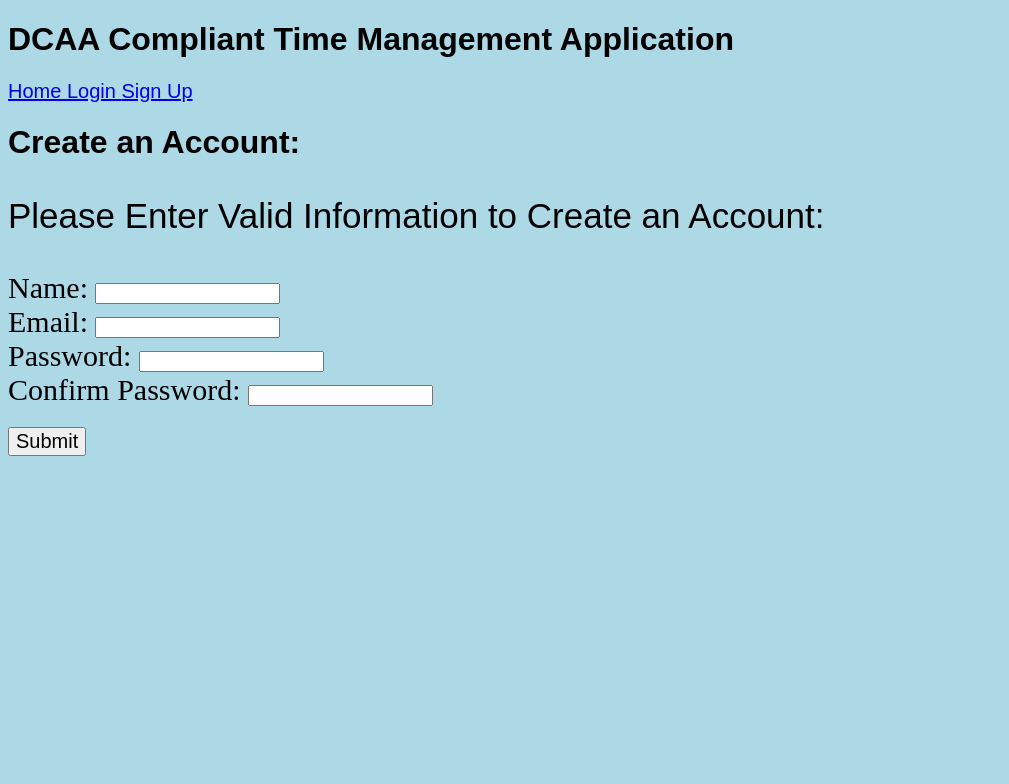
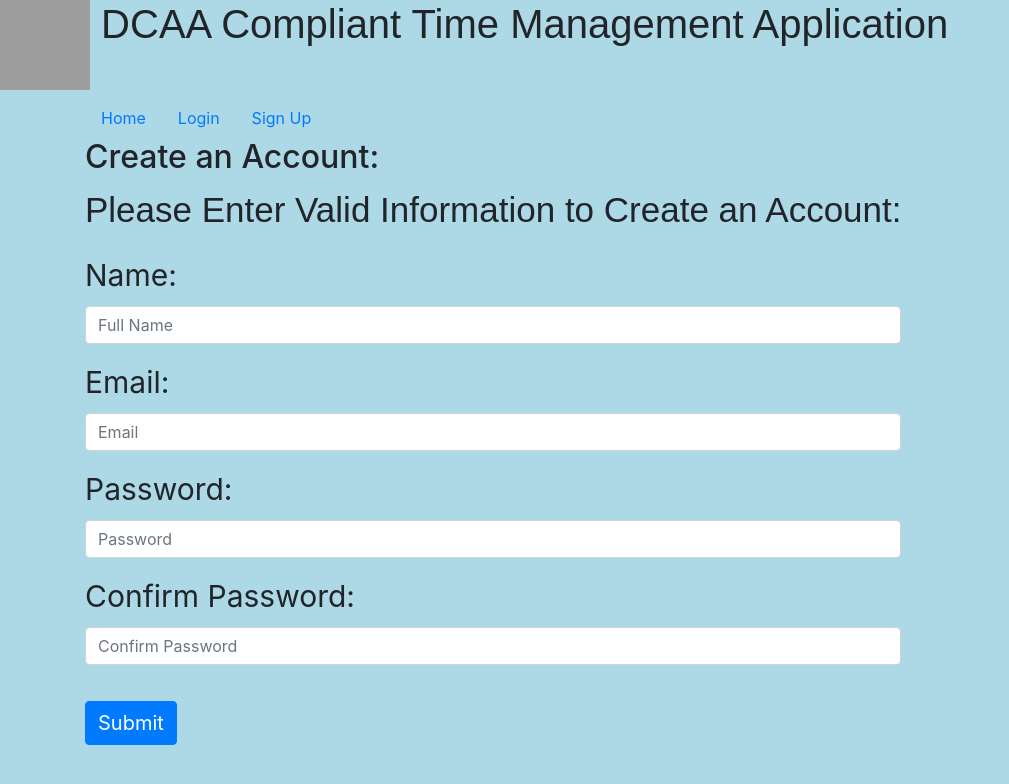
Before and after one commit to jsines/CSI4999-project, a Flask app: page /signup in a window 1280 px wide. Shown: the top 784 px of the page, without its empty margins (0-1009 px from the left). Run offline with Flask 2, Linux system fonts and the light colour scheme; some libraries are stand-ins or nearby versions; grey boxes are pictures that could not be loaded.

Commit message:
Updated base.html file with improved CSS.

```diff
--- /dev/null
+++ b/project/templates/base2.html
@@ -0,0 +1,35 @@
+<!DOCTYPE html>
+<html lang="en">
+
+<head>
+    <title>csi4999 project</title>
+    <meta charset="utf-8">
+    <meta http-equiv="X-UA-Compatible" content="IE=edge">
+    <meta name="viewport" content="width=device-width, initial-scale=1">
+    <link rel="stylesheet" href="/static/stylesheet.css" />
+    <link rel="stylesheet" href="https://maxcdn.bootstrapcdn.com/bootstrap/4.5.2/css/bootstrap.min.css">
+    <script src="https://ajax.googleapis.com/ajax/libs/jquery/3.5.1/jquery.min.js"></script>
+    <script src="https://cdnjs.cloudflare.com/ajax/libs/popper.js/1.16.0/umd/popper.min.js"></script>
+    <script src="https://maxcdn.bootstrapcdn.com/bootstrap/4.5.2/js/bootstrap.min.js"></script>
+    <link rel="stylesheet" href="/static/stylesheet.css" /> </head>
+
+<body>
+    <div class="page-header">
+        <h1> <img src="/static/DCAA2x2.jpg" width="90" height="90" class="d-inline-block align-top" alt="">
+        DCAA Compliant Time Management Application</h1> </div>
+    <div class="container">
+        <ul class="nav">
+            <li class="nav-item"> <a class="nav-link" href="{{ url_for('main.index') }}">Home</a> </li> {% if current_user.is_authenticated %}
+            <li class="nav-item"> <a class="nav-link" href="{{ url_for('main.profile') }}">Profile</a> </li> {% endif %} {% if not current_user.is_authenticated %}
+            <li class="nav-item"> <a class="nav-link" href="{{ url_for('auth.login') }}">Login</a> </li> {% endif %} {% if not current_user.is_authenticated %}
+            <li class="nav-item"> <a class="nav-link" href="{{ url_for('auth.signup') }}">Sign Up</a> </li> {% endif %} {% if current_user.is_authenticated %}
+            <li class="nav-item">
+                <a class="nav-link" href="{{ url_for('auth.logout') }}"></a>
+            </li> {% endif %} </ul>
+        <div>
+            <div> {% block content %} {% endblock %} </div>
+        </div>
+    </div>
+</body>
+
+</html>
--- a/project/templates/profile.html
+++ b/project/templates/profile.html
@@ -1,5 +1,5 @@
-{% extends "base.html" %} {% block content %}
-<link rel="stylesheet" href="/static/stylesheet.css">
+{% extends "base2.html" %} {% block content %}
+    <link rel="stylesheet" href='/static/stylesheet.css' />
 <h1 class="title">
   Welcome, {{ name }}!
 </h1> {% endblock %}
--- a/project/templates/signup.html
+++ b/project/templates/signup.html
@@ -1,27 +1,27 @@
-{% extends "base.html" %} {% block content %}
-<link rel="stylesheet" href="/static/stylesheet.css">
+{% extends "base2.html" %} {% block content %}
 <div class="container">
     <div class="row">
         <div class="col1">
-            <h1>Create an Account: </h1>
-            <p>Please Enter Valid Information to Create an Account: </p> {% with messages = get_flashed_messages() %} {% if messages %}
+            <h2>Create an Account: </h2>
+            <p class="paragraph">Please Enter Valid Information to Create an Account: </p> {% with messages = get_flashed_messages() %} {% if messages %}
             <div class="notification"> {{ messages[0] }}.</a>.
                 <div> {% endif %} {% endwith %}
                     <form action="/signup" method="POST">
-                        <div class="info">
-                            <label>Name: </label>
-                            <input type="text" name="name" class="info1" required> </div>
-                        <div class="info">
-                            <label>Email: </label>
-                            <input type="email" name="email" class="info1" required> </div>
-                        <div class="info">
-                            <label>Password: </label>
-                            <input type="password" name="password" class="info1" required> </div>
-                        <div class="info">
-                            <label>Confirm Password: </label>
-                            <input type="password" name="cpassword" class="info1" required> </div>
-                        <div class="info">
-                            <input type="submit" name="submit" class="btn" value="Submit"> </div>
+                        <div class="form-group">
+                            <label for="name">Name: </label>
+                            <input type="text" name="name" class="form-control" placeholder="Full Name" required> </div>
+                        <div class="form-group">
+                            <label for="email">Email: </label>
+                            <input type="email" name="email" class="form-control" placeholder="Email" required> </div>
+                        <div class="form-group">
+                            <label for="pwd">Password: </label>
+                            <input type="password" name="password" class="form-control" placeholder="Password" required> </div>
+                        <div class="form-group">
+                            <label for="cpwd">Confirm Password: </label>
+                            <input type="password" name="cpassword" class="form-control" placeholder="Confirm Password" required> </div>
+                        <div class="form-group">
+                            <button type="button" name="submit" class="btn btn-primary" value="Submit">Submit</button>
+                        </div>
                     </form>
                 </div>
             </div>
```
Also changed, not shown: project/templates/UserAuthentication.html (+20 -15 lines), project/templates/forgotpassword.html (+10 -18 lines), project/templates/index.html (+7 -7 lines), project/templates/login.html (+15 -14 lines), project/templates/resetpassword.html (+8 -7 lines).
